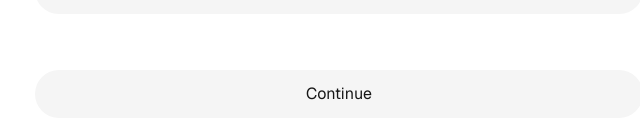
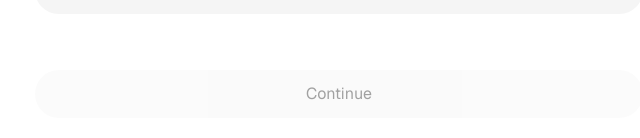
Before and after one commit to Nimi77/arika, a Next.js app: page /business/setup in a window 1280 px wide. Shown: the part 1120-1258 px from the top of the page, without its empty margins (301-941 px from the left). Built offline with nearby package versions, Linux system fonts and the light colour scheme; no server answers.

Commit message:
enable ContinueButton, updated baseurl

```diff
--- a/app/business/setup/components/BusinessInfoStep.tsx
+++ b/app/business/setup/components/BusinessInfoStep.tsx
@@ -379,7 +379,7 @@ export default function BusinessInfoStep({
           <ContinueButton
             onClick={onComplete}
             label="Continue"
-            // disabled={!canComplete}
+            disabled={!canComplete}
           />
         </div>
       </div>
```
